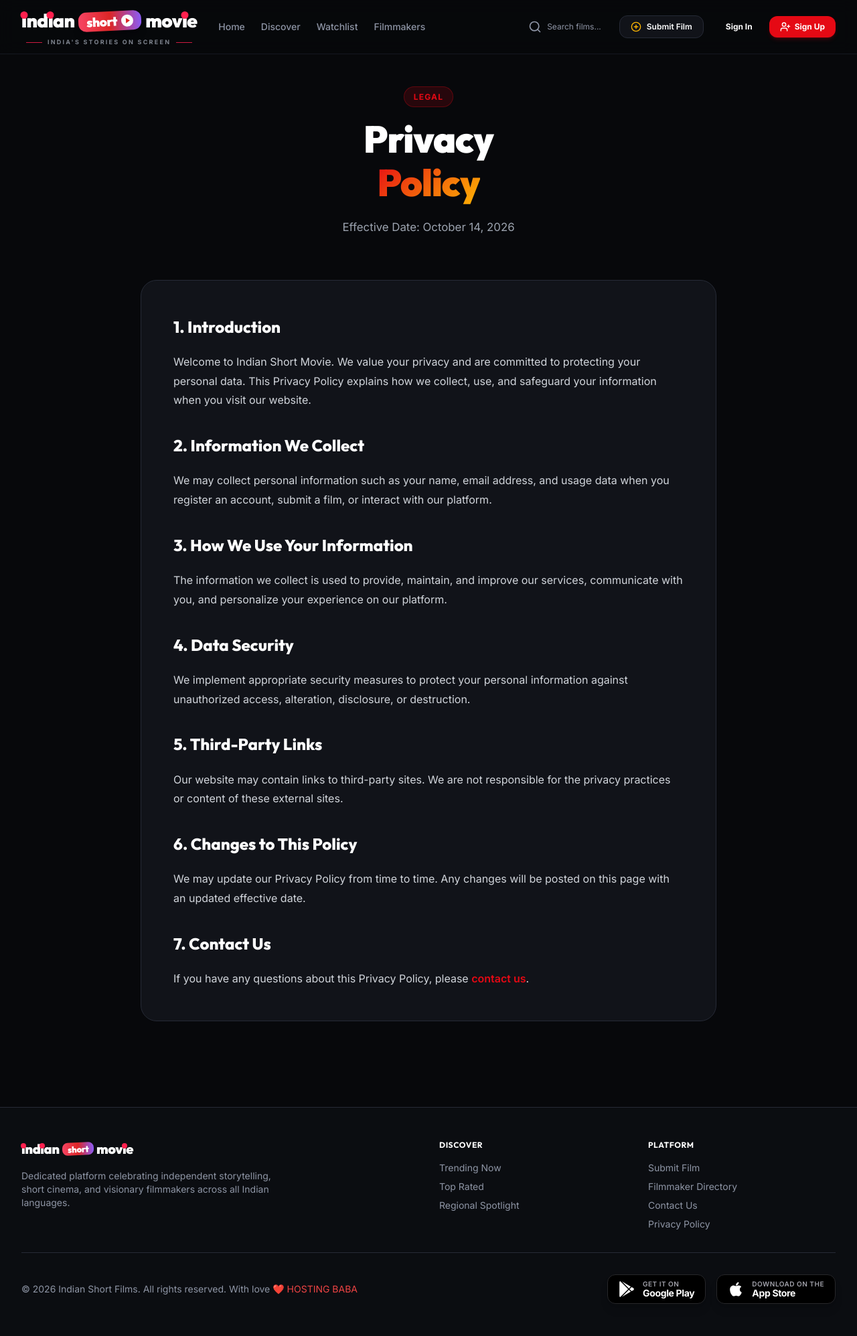
After one commit to Utsavthesiya146/indianshortmovies, a PHP site: page /privacy.php in a window 1280 px wide. The commit adds this page. Shown: the whole page at 67% size. Run offline with PHP 8.4, Linux system fonts and the light colour scheme; data that the repository does not hold is empty; some libraries are stand-ins or nearby versions.

Commit message:
feat: update gitignore with security rules, add favicons, PWA manifest, privacy page, and update header/footer/admin files

```diff
--- a/public_html_extracted/admin/manage_films_db.php
+++ b/public_html_extracted/admin/manage_films_db.php
@@ -41,6 +41,12 @@ if ($action === 'delete_one' && $_SERVER['REQUEST_METHOD'] === 'POST') {
 <head>
 <meta charset="UTF-8">
 <title>Film Database Manager</title>
+<link rel="icon" type="image/x-icon" href="../favicon.ico?v=2">
+<link rel="shortcut icon" href="../favicon.ico?v=2">
+<link rel="icon" type="image/png" sizes="32x32" href="../favicon-32x32.png?v=2">
+<link rel="icon" type="image/png" sizes="16x16" href="../favicon-16x16.png?v=2">
+<link rel="icon" type="image/png" href="../indianshortmovies.png?v=2">
+<link rel="apple-touch-icon" sizes="180x180" href="../apple-touch-icon.png?v=2">
 <style>
 body { background: #0a0a0f; color: white; font-family: sans-serif; padding: 2rem; }
 h1 { color: #e94560; }
--- a/public_html_extracted/includes/footer.php
+++ b/public_html_extracted/includes/footer.php
@@ -48,6 +48,7 @@ if (!isset($base_url)) {
             <li><a href="javascript:void(0)" onclick="openSubmitFilmModal()" class="hover:text-cinema-accent transition-colors">Submit Film</a></li>
             <li><a href="<?php echo $base_url; ?>filmmakers.php" class="hover:text-cinema-accent transition-colors">Filmmaker Directory</a></li>
             <li><a href="<?php echo $base_url; ?>contact.php" class="hover:text-cinema-accent transition-colors">Contact Us</a></li>
+            <li><a href="<?php echo $base_url; ?>privacy.php" class="hover:text-cinema-accent transition-colors">Privacy Policy</a></li>
           </ul>
         </div>
       </div>
--- a/public_html_extracted/includes/header.php
+++ b/public_html_extracted/includes/header.php
@@ -59,11 +59,14 @@ if (!isset($current_page)) {
   <meta property="og:type" content="website">
   <meta name="twitter:card" content="summary_large_image">
 
-  <!-- Favicon -->
-  <link rel="icon" type="image/png" sizes="32x32" href="<?php echo $base_url; ?>indianshortmovies.png">
-  <link rel="icon" type="image/png" sizes="16x16" href="<?php echo $base_url; ?>indianshortmovies.png">
-  <link rel="shortcut icon" type="image/png" href="<?php echo $base_url; ?>indianshortmovies.png">
-  <link rel="apple-touch-icon" href="<?php echo $base_url; ?>indianshortmovies.png">
+  <!-- Favicon / Brand Icons -->
+  <link rel="icon" type="image/x-icon" href="<?php echo $base_url; ?>favicon.ico?v=2">
+  <link rel="shortcut icon" href="<?php echo $base_url; ?>favicon.ico?v=2">
+  <link rel="icon" type="image/png" sizes="32x32" href="<?php echo $base_url; ?>favicon-32x32.png?v=2">
+  <link rel="icon" type="image/png" sizes="16x16" href="<?php echo $base_url; ?>favicon-16x16.png?v=2">
+  <link rel="icon" type="image/png" href="<?php echo $base_url; ?>indianshortmovies.png?v=2">
+  <link rel="apple-touch-icon" sizes="180x180" href="<?php echo $base_url; ?>apple-touch-icon.png?v=2">
+  <link rel="manifest" href="<?php echo $base_url; ?>site.webmanifest">
 
   <!-- Fonts -->
   <link rel="preconnect" href="https://fonts.googleapis.com">
--- /dev/null
+++ b/public_html_extracted/privacy.php
@@ -0,0 +1,71 @@
+<?php
+/**
+ * Indian Short Movie - Privacy Policy Page
+ */
+$page_title = 'Privacy Policy | Indian Short Movie';
+$page_description = 'Privacy Policy for Indian Short Movie.';
+$current_page = 'privacy';
+$base_url = './';
+
+require_once __DIR__ . '/includes/header.php';
+require_once __DIR__ . '/includes/navbar.php';
+?>
+
+<main style="max-width: 1280px; margin: 0 auto; padding: 3rem 1.5rem; min-height: 80vh;">
+  <!-- Privacy Hero -->
+  <section style="text-align: center; max-width: 860px; margin: 0 auto 4rem auto;">
+    <div style="display: inline-block; padding: 0.35rem 0.85rem; border-radius: 9999px; background: rgba(229, 9, 20, 0.15); border: 1px solid rgba(229, 9, 20, 0.3); color: #e50914; font-size: 0.75rem; font-weight: 700; text-transform: uppercase; letter-spacing: 0.1em; margin-bottom: 1rem;">
+      Legal
+    </div>
+    <h1 style="font-family: 'Outfit', sans-serif; font-size: clamp(2.2rem, 5vw, 3.5rem); font-weight: 900; color: #ffffff; letter-spacing: -0.02em; line-height: 1.15; margin-bottom: 1.25rem;">
+      Privacy <br>
+      <span style="background: linear-gradient(135deg, #e50914, #ffb703); -webkit-background-clip: text; -webkit-text-fill-color: transparent;">Policy</span>
+    </h1>
+    <p style="font-size: 1.05rem; color: #9ca3af; line-height: 1.7;">
+      Effective Date: <?php echo date('F d, Y'); ?>
+    </p>
+  </section>
+
+  <!-- Content Section -->
+  <section style="max-width: 860px; margin: 0 auto; color: #d1d5db; line-height: 1.8; font-size: 1rem; background: #111319; border: 1px solid #262a36; border-radius: 1.5rem; padding: 3rem;">
+
+    <h2 style="color: #ffffff; font-size: 1.5rem; font-weight: 800; margin-bottom: 1rem; margin-top: 0;">1. Introduction</h2>
+    <p style="margin-bottom: 2rem;">
+      Welcome to Indian Short Movie. We value your privacy and are committed to protecting your personal data. This Privacy Policy explains how we collect, use, and safeguard your information when you visit our website.
+    </p>
+
+    <h2 style="color: #ffffff; font-size: 1.5rem; font-weight: 800; margin-bottom: 1rem;">2. Information We Collect</h2>
+    <p style="margin-bottom: 2rem;">
+      We may collect personal information such as your name, email address, and usage data when you register an account, submit a film, or interact with our platform.
+    </p>
+
+    <h2 style="color: #ffffff; font-size: 1.5rem; font-weight: 800; margin-bottom: 1rem;">3. How We Use Your Information</h2>
+    <p style="margin-bottom: 2rem;">
+      The information we collect is used to provide, maintain, and improve our services, communicate with you, and personalize your experience on our platform.
+    </p>
+
+    <h2 style="color: #ffffff; font-size: 1.5rem; font-weight: 800; margin-bottom: 1rem;">4. Data Security</h2>
+    <p style="margin-bottom: 2rem;">
+      We implement appropriate security measures to protect your personal information against unauthorized access, alteration, disclosure, or destruction.
+    </p>
+
+    <h2 style="color: #ffffff; font-size: 1.5rem; font-weight: 800; margin-bottom: 1rem;">5. Third-Party Links</h2>
+    <p style="margin-bottom: 2rem;">
+      Our website may contain links to third-party sites. We are not responsible for the privacy practices or content of these external sites.
+    </p>
+
+    <h2 style="color: #ffffff; font-size: 1.5rem; font-weight: 800; margin-bottom: 1rem;">6. Changes to This Policy</h2>
+    <p style="margin-bottom: 2rem;">
+      We may update our Privacy Policy from time to time. Any changes will be posted on this page with an updated effective date.
+    </p>
+
+    <h2 style="color: #ffffff; font-size: 1.5rem; font-weight: 800; margin-bottom: 1rem;">7. Contact Us</h2>
+    <p style="margin-bottom: 0;">
+      If you have any questions about this Privacy Policy, please <a href="contact.php" style="color: #e50914; text-decoration: none; font-weight: 600;">contact us</a>.
+    </p>
+  </section>
+</main>
+
+<?php
+require_once __DIR__ . '/includes/footer.php';
+?>
```
Also changed, not shown: public_html_extracted/new/includes/header.php (+9 -0 lines), public_html_extracted/new/index.html (+7 -0 lines), public_html_extracted/old/includes/header.php (+9 -0 lines), public_html_extracted/old/index.html (+7 -0 lines), public_html_extracted/android-chrome-192x192.png (added), public_html_extracted/android-chrome-512x512.png (added), public_html_extracted/apple-touch-icon.png (added), public_html_extracted/favicon-16x16.png (added), public_html_extracted/favicon-32x32.png (added), public_html_extracted/favicon-48x48.png (added), public_html_extracted/favicon.ico (added), public_html_extracted/site.webmanifest (added), 1 other file.
